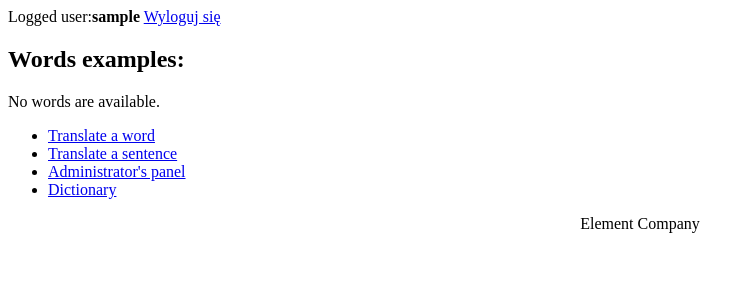
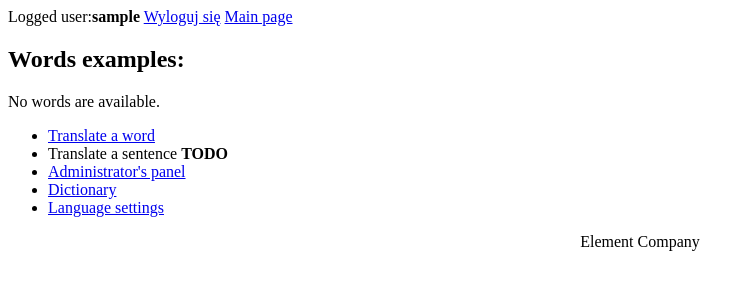
Before and after one commit to Bisk1/kongming, a Django app: page / in a window 1280 px wide. Shown: the top 300 px of the page, without its empty margins (0-754 px from the left). Run offline with Django 3.2, Linux system fonts and the light colour scheme; the visitor is signed in with stand-in values (Sample User, id 1); data that the repository does not hold is empty; some libraries are stand-ins or nearby versions.

Commit message:
Language selection

```diff
--- a/chinesetool/templates/chinesetool/base.html
+++ b/chinesetool/templates/chinesetool/base.html
@@ -14,13 +14,15 @@
 {% block header %}
   <div id="nav">
     {% if user.is_authenticated %}
-      {% trans "Logged user" %}:<b>{{user.username}}</b>    <a href="{% url 'chinesetool:logout' %}">{% trans "Log out" %}</a>
+      {% trans "Logged user" %}:<b>{{user.username}}</b>    <a href="{% url 'chinesetool:logout' %}">{% trans "Log out" %}</a> <a href="{% url 'chinesetool:index' %}">{% trans "Main page" %}</a>
     {% else %}
       <a href="{% url 'chinesetool:login' %}">{% trans "Log in" %}</a>    <a href="{% url 'chinesetool:register' %}">{% trans "Register" %}</a>
+
     {% endif %}
   </div>
+
 {% endblock %}
     {% block content %}{% endblock %}
-    {% block footer %}{% endblock %}
+{% block footer %}{% endblock %}
   </body>
 </html>
--- a/chinesetool/templates/chinesetool/dictionary.html
+++ b/chinesetool/templates/chinesetool/dictionary.html
@@ -50,7 +50,7 @@
 {% csrf_token %}
 <input type="text" name="word_to_search" id="word_to_search" value="{{ choice.id }}" />
 
-<label for="word_to_search">{% trans "Your translation" %}</label><br />
+<label for="word_to_search">{% trans "Word to search" %}</label><br />
 <select id="source_language">
     <option value="polish">{% trans "Polish" %}</option>
     <option value="chinese">{% trans "Chinese" %}</option>
@@ -67,4 +67,5 @@
 </div>
 
 <div id="error_message"/>
+
 {% endblock %}
--- a/chinesetool/templates/chinesetool/index.html
+++ b/chinesetool/templates/chinesetool/index.html
@@ -13,11 +13,12 @@
 {% endif %}
 <ul>
     <li><a href="{% url 'chinesetool:translate_word' %}">{% trans "Translate a word" %}</a></li>
-    <li><a href="{% url 'chinesetool:translate_sentence' %}">{% trans "Translate a sentence" %}</a></li>
+    <li>{% trans "Translate a sentence" %} <b>TODO</b></li>
     {% if user.is_superuser %}
     <li><a href="{% url 'admin:index' %}">{% trans "Administrator's panel" %}</a></li>
     {% endif %}
     <li><a href="{% url 'chinesetool:dictionary' %}">{% trans "Dictionary" %}</a></li>
+    <li><a href="{% url 'chinesetool:choose_language' %}">{% trans "Language settings" %}</a></li>
 </ul>
 
 
--- a/chinesetool/urls.py
+++ b/chinesetool/urls.py
@@ -1,4 +1,4 @@
-from django.conf.urls import patterns, url
+from django.conf.urls import include, patterns, url
 
 from chinesetool import views
 
@@ -9,8 +9,10 @@ urlpatterns = patterns('',
     url(r'^(?P<wordzh_id>\d+)/check_word_translation/$', views.check_word_translation, name='check_word_translation'),
     url(r'login/$', 'django.contrib.auth.views.login', name='login'),
     url(r'^logout/$', views.logout_page, name='logout'),
-    url(r'^register/$',views.register_page, name='register'),
-    url(r'^dictionary/$',views.dictionary, name='dictionary'),
+    url(r'^register/$', views.register_page, name='register'),
+    url(r'^dictionary/$', views.dictionary, name='dictionary'),
+    url(r'^choose_language/', views.choose_language, name='choose_language'),
+    url(r'^i18n/', include('django.conf.urls.i18n')),
 
     url(r'^ajaxexample_json$',views.ajax),
 
--- a/chinesetool/views.py
+++ b/chinesetool/views.py
@@ -299,3 +299,10 @@ def dictionary(request):
     template = loader.get_template('chinesetool/dictionary.html')
     context = RequestContext(request)
     return HttpResponse(template.render(context))
+
+
+@login_required
+def choose_language(request):
+    template = loader.get_template('chinesetool/choose_language.html')
+    context = RequestContext(request)
+    return HttpResponse(template.render(context))
--- a/mysite/settings.py
+++ b/mysite/settings.py
@@ -43,6 +43,7 @@ INSTALLED_APPS = (
 
 MIDDLEWARE_CLASSES = (
     'django.contrib.sessions.middleware.SessionMiddleware',
+    'django.middleware.locale.LocaleMiddleware',
     'django.middleware.common.CommonMiddleware',
     'django.middleware.csrf.CsrfViewMiddleware',
     'django.contrib.auth.middleware.AuthenticationMiddleware',
@@ -83,6 +84,7 @@ LOCALE_PATHS = (
     os.path.join(os.path.dirname(__file__), 'locale'),
 )
 
+
 TIME_ZONE = 'Poland'
 
 USE_I18N = True
```
Also changed, not shown: chinesetool/templates/chinesetool/choose_language.html (added, +17 -0 lines), chinesetool/templates/chinesetool/result.html (deleted, +0 -14 lines), chinesetool/locale/pl/LC_MESSAGES/django.po, 1 other file.
